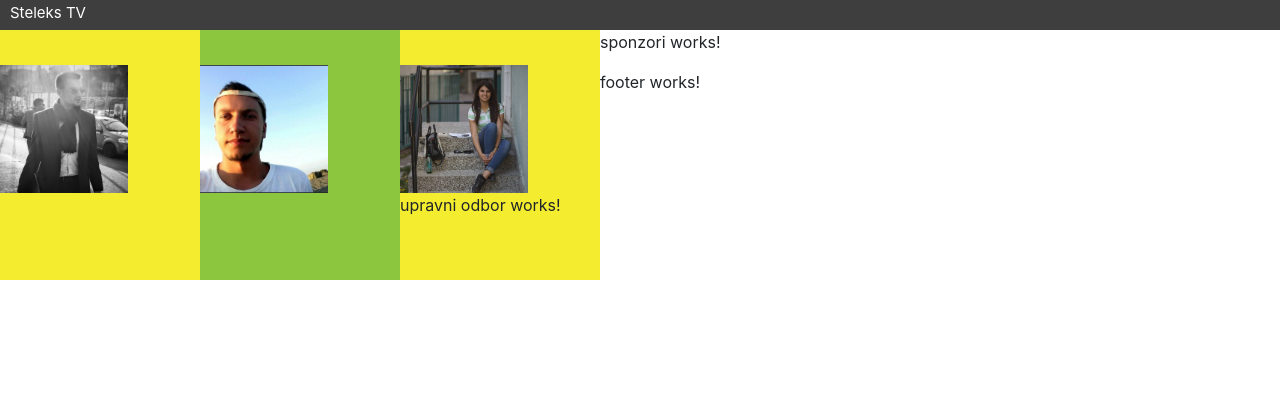
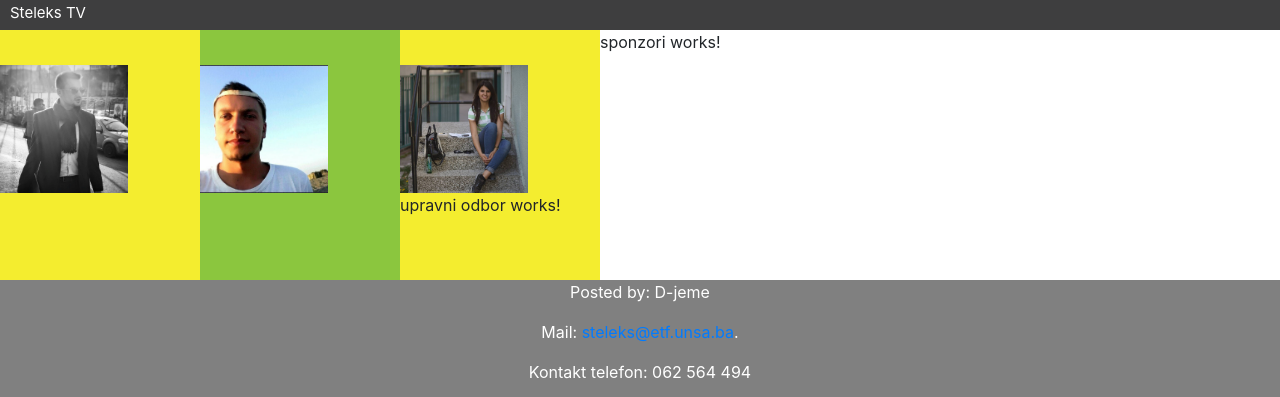
Before and after one commit to D-jeme/steleksfrontend, an Angular app: page / in a window 1280 px wide. Shown: the part 1353-1750 px from the top of the page. Before the commit the page ends 1633 px from the top, so only its background shows below. Built offline with nearby package versions, Linux system fonts and the light colour scheme.

Commit message:
Wanna be footer

```diff
--- a/src/app/components/footer/footer.component.css
+++ b/src/app/components/footer/footer.component.css
@@ -0,0 +1,8 @@
+body{
+	float: right;
+	width: 100%;
+	background-color: grey;
+	color: white;
+	text-align: center;
+
+}
--- a/src/app/components/footer/footer.component.html
+++ b/src/app/components/footer/footer.component.html
@@ -1 +1,11 @@
-<p> footer works!</p>
+ <body>
+
+<footer>
+  <p>Posted by: D-jeme</p>
+  <p>Mail: <a href="steleks@etf.unsa.ba">steleks@etf.unsa.ba</a>.</p>
+  <p>Kontakt telefon: 062 564 494</p>
+</footer>
+
+
+
+</body>
```
